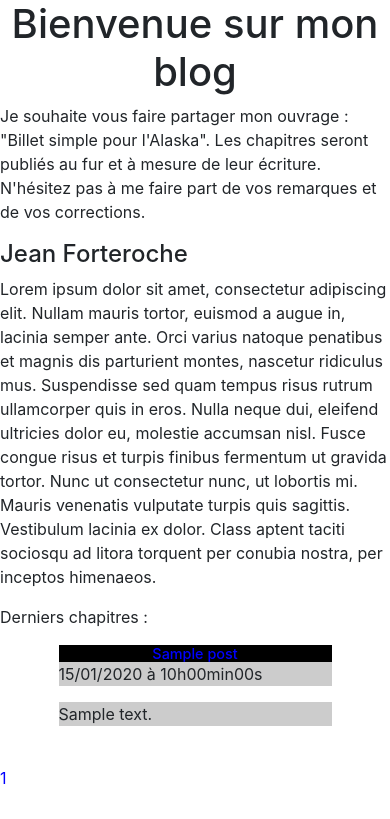
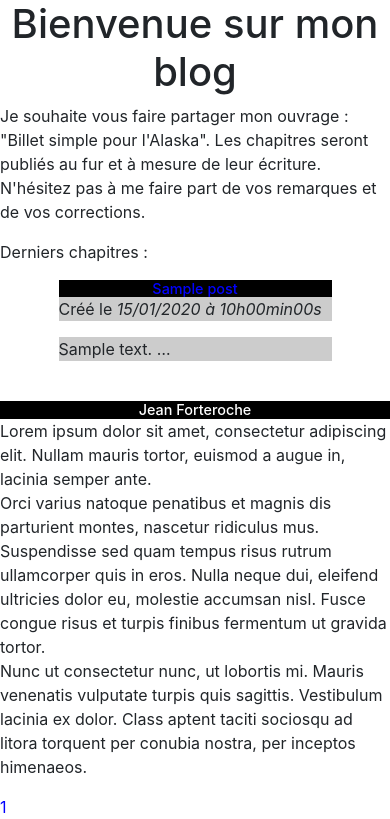
Before and after one commit to AudeLe/Jean-Forteroche-s-Blog, a PHP site: page / in a window 390 px wide. Shown: the part 38-857 px from the top of the page. Before the commit the page ends 822 px from the top, so only its background shows below. Run offline with PHP 8.4, Linux system fonts and the light colour scheme; tables that the repository leaves empty or names only in its code hold one stand-in row (values such as "Sample post"); some libraries are stand-ins or nearby versions.

Commit message:
Adding the Bootstrap size without the responsive for now.

```diff
--- a/template/listPostsView.php
+++ b/template/listPostsView.php
@@ -1,4 +1,5 @@
 <?php $this->title = 'Accueil'; ?>
+
 
     <h1>Bienvenue sur mon blog</h1>
 
@@ -7,28 +8,42 @@
         Les chapitres seront publiés au fur et à mesure de leur écriture. N'hésitez pas à me faire part de vos remarques et de vos corrections.
     </p>
 
+    <p>Derniers chapitres :</p>
 
-    <div id="authorPresentation">
-        <h4>Jean Forteroche</h4>
-        <p>Lorem ipsum dolor sit amet, consectetur adipiscing elit. Nullam mauris tortor, euismod a augue in, lacinia semper ante. Orci varius natoque penatibus et magnis dis parturient montes, nascetur ridiculus mus. Suspendisse sed quam tempus risus rutrum ullamcorper quis in eros. Nulla neque dui, eleifend ultricies dolor eu, molestie accumsan nisl. Fusce congue risus et turpis finibus fermentum ut gravida tortor. Nunc ut consectetur nunc, ut lobortis mi. Mauris venenatis vulputate turpis quis sagittis. Vestibulum lacinia ex dolor. Class aptent taciti sociosqu ad litora torquent per conubia nostra, per inceptos himenaeos. </p>
-    </div>
+    <div class="row">
+        <div id="chaptersPresentation" class="col-md-9">
 
-    <p>Derniers chapitres :</p>
             <?php
 
             foreach($posts[0] as $post):
                 ?>
                 <div class="news">
                     <h3><a href="../public/index.php?action=post&id=<?= $post->getId(); ?>"><?= $post->getTitle(); ?></a></h3>
-                <p><?= $post->getCreationDate(); ?></p>
-                <p><?= $post->getContent(); ?></p>
+                    <p class="date datePosts">Créé le <em><?= $post->getCreationDate(); ?></em></p>
+                    <p class="postContent"><?= $post->getContent(); ?>
+                        <span class="ellipsis">&#133;</span>
+                        <span class="fill"></span>
+                    </p>
 
                 </div>
                 <br />
 
             <?php endforeach; ?>
 
+        </div>
+
+        <div id="authorPresentation" class="col-md-3">
+            <h3>Jean Forteroche</h3>
+            <p>Lorem ipsum dolor sit amet, consectetur adipiscing elit. Nullam mauris tortor, euismod a augue in, lacinia semper ante.<br/>
+                Orci varius natoque penatibus et magnis dis parturient montes, nascetur ridiculus mus. Suspendisse sed quam tempus risus rutrum ullamcorper quis in eros. Nulla neque dui, eleifend ultricies dolor eu, molestie accumsan nisl. Fusce congue risus et turpis finibus fermentum ut gravida tortor.<br />
+                Nunc ut consectetur nunc, ut lobortis mi. Mauris venenatis vulputate turpis quis sagittis. Vestibulum lacinia ex dolor. Class aptent taciti sociosqu ad litora torquent per conubia nostra, per inceptos himenaeos.
+            </p>
+        </div>
+    </div>
+
+    <div class="pages">
         <?php foreach($posts[1] as $page): ?>
-         <span><?= $page ?></span>
+            <span><?= $page; ?></span>
 
         <?php endforeach;?>
+    </div>
```
Lines whose indentation alone changed are shown as unchanged.
